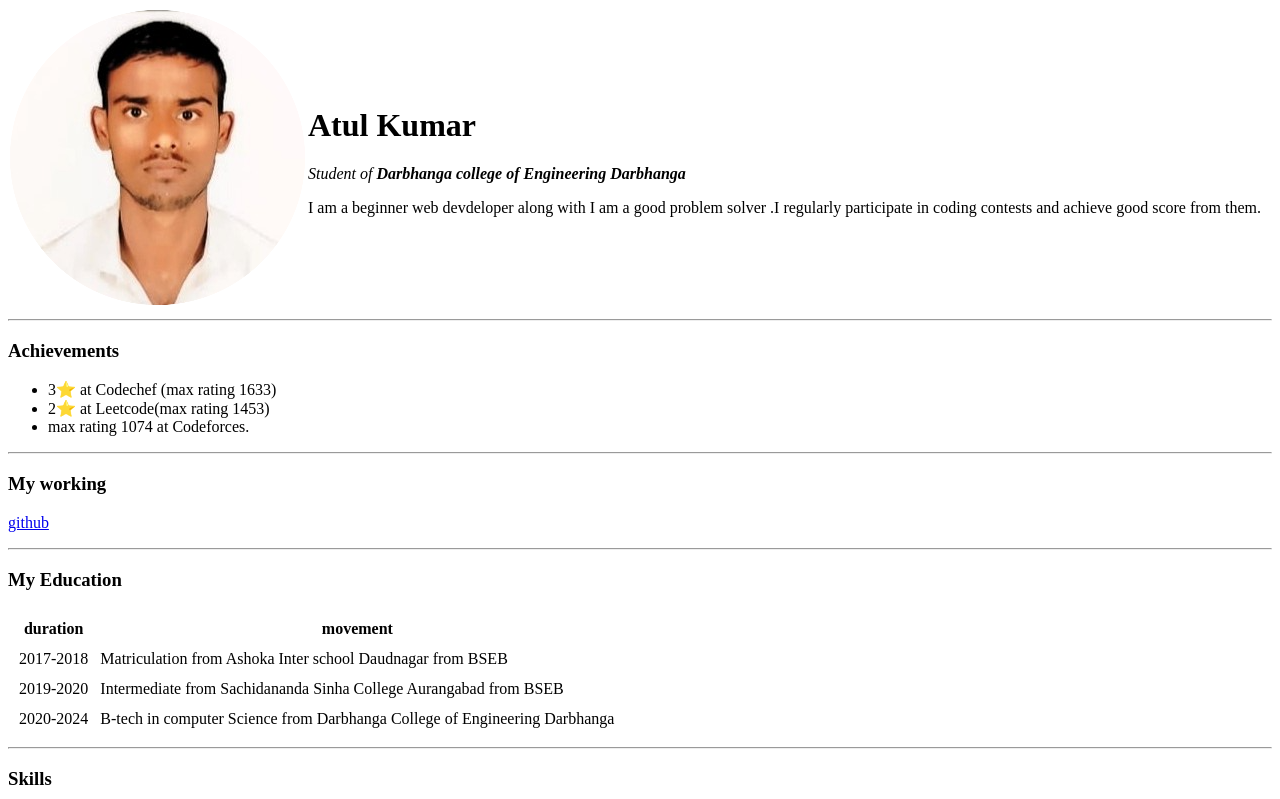
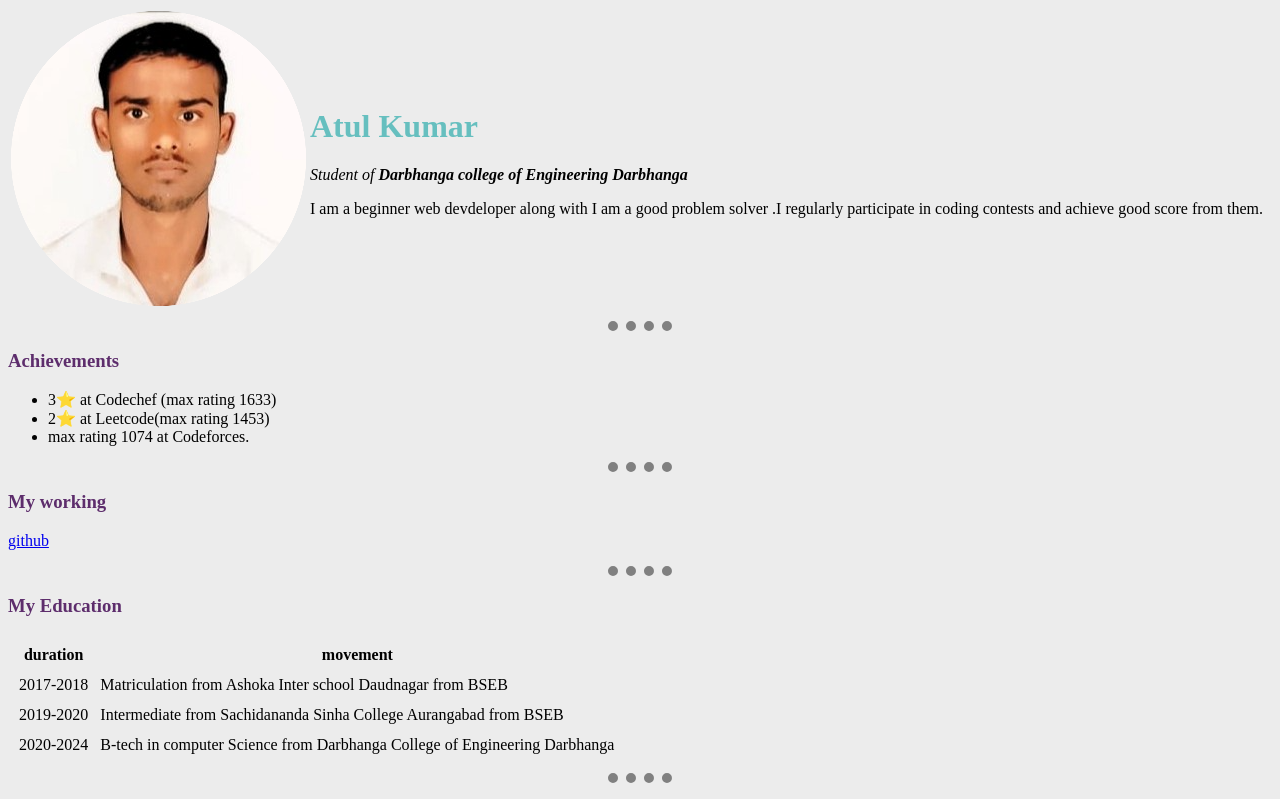
Before and after one commit to 1atul0/cv, a plain HTML site: page index.html in a window 1280 px wide. Shown: the top 799 px of the page. Drawn offline with Linux system fonts and the light colour scheme.

Commit message:
some css added

```diff
--- /dev/null
+++ b/css/style.css
@@ -0,0 +1,22 @@
+body {
+  background-color: #ECECEC;
+}
+hr {
+  color: grey;
+  background-color: #ECECEC;
+  border-style: none;
+  border-top-style: dotted;
+  border-width: 10px;
+  width: 5%;
+}
+h1
+{
+  color: #66BFBF;
+}
+h3{
+  color: rgb(93, 45, 108);
+}
+img
+{
+
+}
--- a/index.html
+++ b/index.html
@@ -10,13 +10,12 @@
       href="https://em-content.zobj.net/source/skype/289/globe-with-meridians_1f310.png"
     />
     <title>Atul's personal site</title>
-    <style>
+    <link rel="stylesheet" href="css/style.css">
 
-    </style>
   </head>
 
-  <body>
-    <table cellspacing="1">
+  <body >
+    <table>
       <td><img src="atul.png" alt="Atul profile picture"></td>
       <td><h1>Atul Kumar</h1>
         <p>
```
Also changed, not shown: contact.html (+3 -1 lines), hobbies.html (+1 -0 lines).
